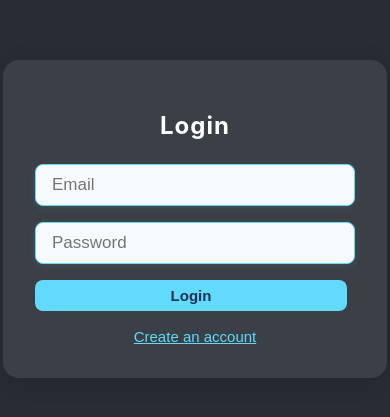
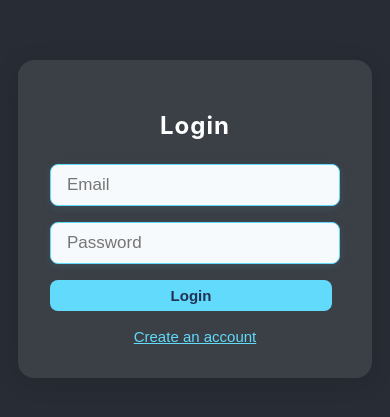
Before and after one commit to TigerTimofey/supply, a React (Create React App) app in the folder frontend/supply/: page / in a window 390 px wide. Shown: the part 203-620 px from the top of the page. Built offline with nearby package versions, Linux system fonts and the light colour scheme.

Commit message:
feat: Implement responsive design for Login and Register components

```diff
--- a/frontend/supply/src/auth/login/Login.jsx
+++ b/frontend/supply/src/auth/login/Login.jsx
@@ -6,7 +6,7 @@ import {
   messageStyle,
   buttonGroupStyle,
   linkBtnStyle,
-  registerContainerStyle,
+  getRegisterContainerStyle,
   loginTitleStyle,
   loginFormStyle
 } from '../../main/styles/sharedStyles';
@@ -15,6 +15,13 @@ export default function Login({ onLogin, switchToRegister }) {
   const [form, setForm] = useState({ email: '', password: '' });
   const [message, setMessage] = useState('');
   const navigate = useNavigate();
+  const [isMobile, setIsMobile] = useState(window.innerWidth <= 600);
+
+  React.useEffect(() => {
+    const onResize = () => setIsMobile(window.innerWidth <= 600);
+    window.addEventListener('resize', onResize);
+    return () => window.removeEventListener('resize', onResize);
+  }, []);
 
   const handleChange = e => {
     setForm({ ...form, [e.target.name]: e.target.value });
@@ -61,7 +68,7 @@ export default function Login({ onLogin, switchToRegister }) {
   };
 
   return (
-    <div style={registerContainerStyle}>
+    <div style={getRegisterContainerStyle(isMobile)}>
       <h2 style={loginTitleStyle}>Login</h2>
       <form onSubmit={handleSubmit} style={loginFormStyle}>
         <input
--- a/frontend/supply/src/auth/registration/Register.jsx
+++ b/frontend/supply/src/auth/registration/Register.jsx
@@ -6,7 +6,7 @@ import {
   cancelBtnStyle,
   messageStyle,
   linkBtnStyle,
-  registerContainerStyle,
+  getRegisterContainerStyle,
   categoryListStyle,
   categoryBtnStyle
 } from '../../main/styles/sharedStyles';
@@ -37,6 +37,13 @@ export default function Register({ switchToLogin }) {
   const [step, setStep] = useState(1);
   const [message, setMessage] = useState('');
   const [checking, setChecking] = useState(false);
+  const [isMobile, setIsMobile] = useState(window.innerWidth <= 600);
+
+  React.useEffect(() => {
+    const onResize = () => setIsMobile(window.innerWidth <= 600);
+    window.addEventListener('resize', onResize);
+    return () => window.removeEventListener('resize', onResize);
+  }, []);
 
   const handleChange = e => {
     setForm({ ...form, [e.target.name]: e.target.value });
@@ -135,7 +142,7 @@ export default function Register({ switchToLogin }) {
   };
 
   return (
-    <div style={registerContainerStyle}>
+    <div style={getRegisterContainerStyle(isMobile)}>
       <h2 style={{ marginBottom: 24, fontWeight: 700, letterSpacing: 1 }}>Register</h2>
       <form
         onSubmit={step === 4 ? handleSubmit : handleNext}
--- a/frontend/supply/src/main/styles/sharedStyles.js
+++ b/frontend/supply/src/main/styles/sharedStyles.js
@@ -786,17 +786,29 @@ export const linkBtnStyle = {
   textDecoration: 'underline'
 };
 
-export const registerContainerStyle = {
+export const registerContainerStyleMobile = {
   background: 'rgba(247, 247, 247, 0.09)',
   padding: 32,
   borderRadius: 16,
   boxShadow: '0 4px 24px rgba(0,0,0,0.12)',
-  minWidth: 320,
+  minWidth: 290,
+  maxWidth: 300
+};
+
+export const registerContainerStyleDesktop = {
+  background: 'rgba(247, 247, 247, 0.09)',
+  padding: 32,
+  borderRadius: 16,
+  boxShadow: '0 4px 24px rgba(0,0,0,0.12)',
+  minWidth: 290,
   maxWidth: 400,
   width: '100%',
   marginLeft: 16,
   marginRight: 16
 };
+
+export const getRegisterContainerStyle = (isMobile) =>
+  isMobile ? registerContainerStyleMobile : registerContainerStyleDesktop;
 
 export const categoryListStyle = {
   display: 'flex',
@@ -804,7 +816,7 @@ export const categoryListStyle = {
   flexWrap: 'wrap',
   gap: 8,
   marginBottom: 8,
-  justifyContent: 'center'
+  justifyContent: 'center',
 };
 
 export const categoryBtnStyle = (selected) => ({
```
